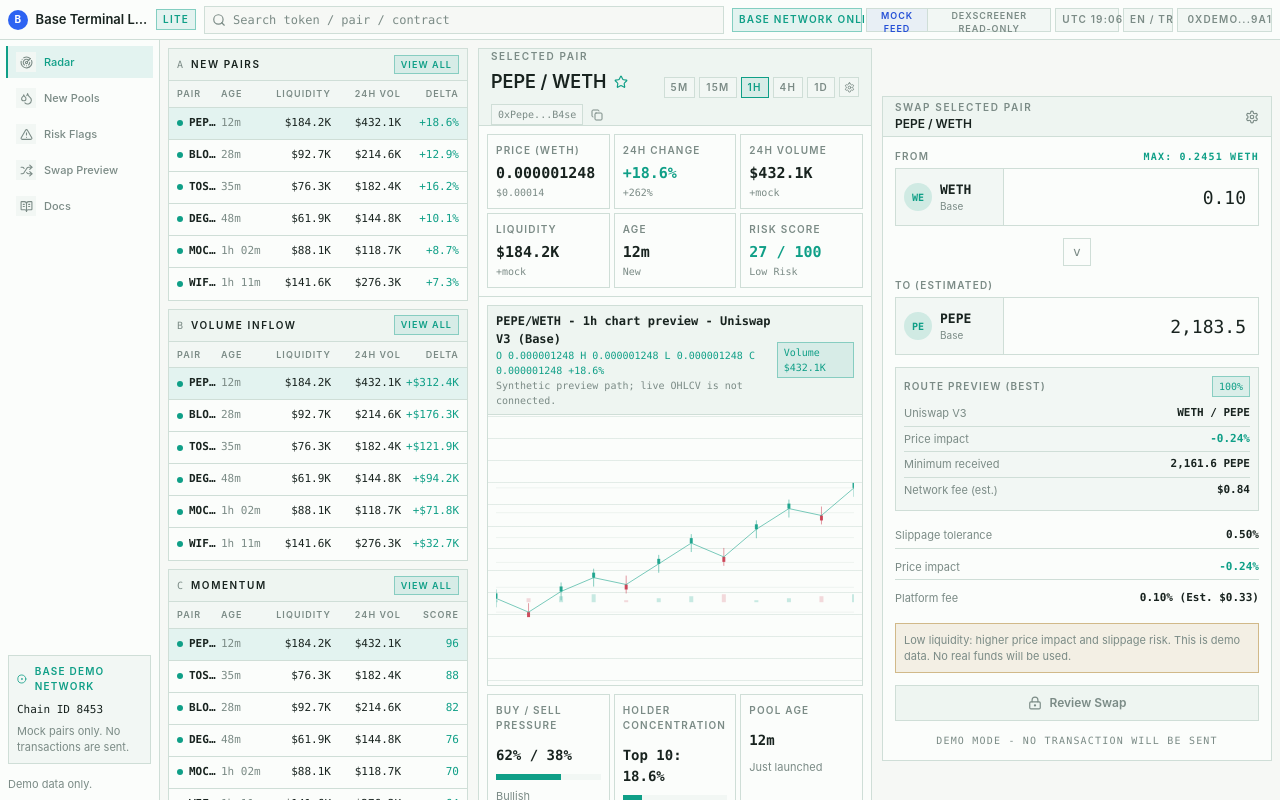
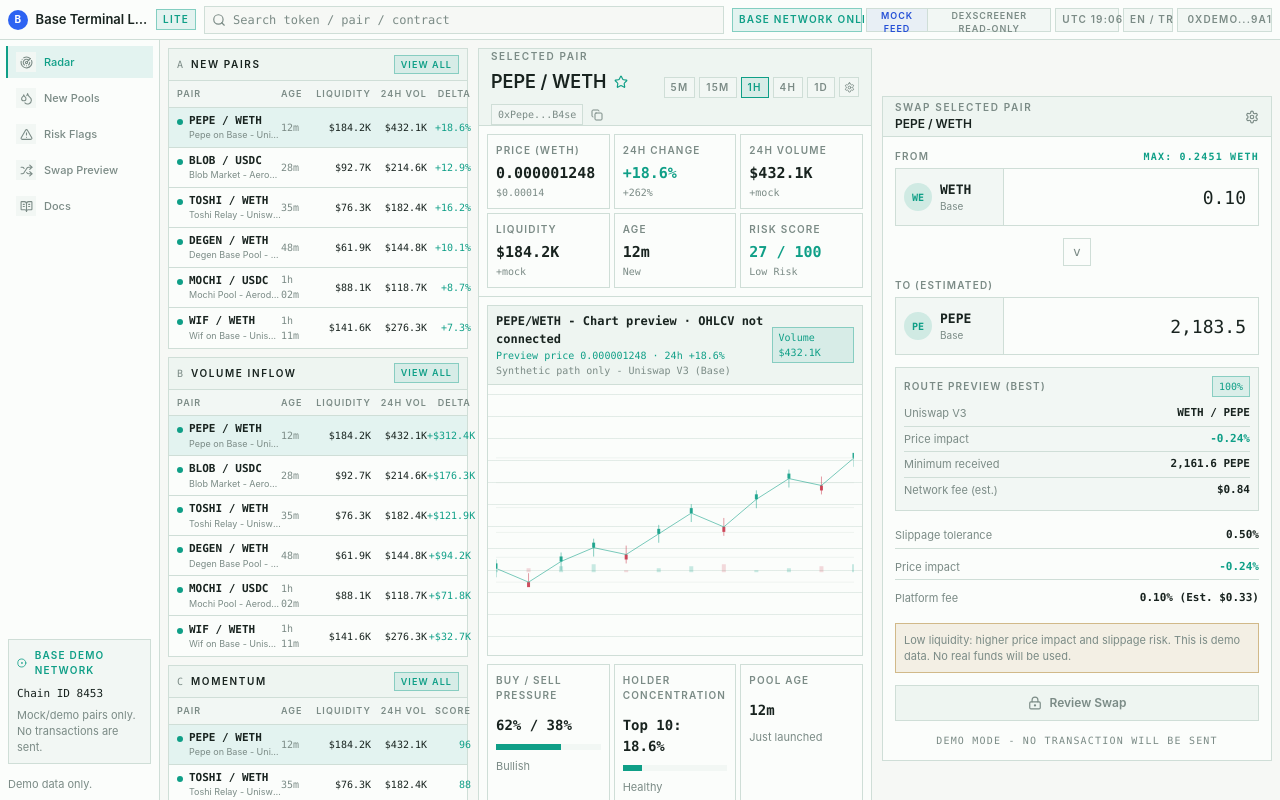
Before and after one commit to Edizemre1/base-market-terminal-lite, a Next.js app: page / in a window 1280 px wide. Shown: the top 800 px of the page. Built offline with nearby package versions, Linux system fonts and the light colour scheme.

Commit message:
Improve DexScreener feed labeling UX

```diff
--- a/src/components/AppShell.tsx
+++ b/src/components/AppShell.tsx
@@ -102,9 +102,9 @@ export function AppShell({ children }: { children: ReactNode }) {
               Base Demo Network
             </div>
             <p className="font-mono text-[11px] text-base-text">Chain ID 8453</p>
-            <p className="mt-1 text-[11px] leading-4 text-base-muted">
-              Mock pairs only. No transactions are sent.
-            </p>
+            <Suspense fallback={<SidebarNetworkCopy mode="mock" />}>
+              <SidebarNetworkCard />
+            </Suspense>
           </div>
           <p className="mt-3 text-[11px] text-base-muted">Demo data only.</p>
         </div>
@@ -186,6 +186,23 @@ function DataSourceFallback() {
   );
 }
 
+function SidebarNetworkCard() {
+  const searchParams = useSearchParams();
+  const activeMode: MarketDataMode =
+    searchParams.get("data") === "dexscreener" ? "dexscreener" : "mock";
+
+  return <SidebarNetworkCopy mode={activeMode} />;
+}
+
+function SidebarNetworkCopy({ mode }: { mode: MarketDataMode }) {
+  const copy =
+    mode === "dexscreener"
+      ? "DexScreener read-only mode. Some rows may use mock fallback."
+      : "Mock/demo pairs only. No transactions are sent.";
+
+  return <p className="mt-1 text-[11px] leading-4 text-base-muted">{copy}</p>;
+}
+
 function TopChip({
   label,
   tone = "muted",
--- a/src/components/BaseTerminal.tsx
+++ b/src/components/BaseTerminal.tsx
@@ -63,6 +63,7 @@ export function BaseTerminal({ data }: { data: MarketTerminalSnapshot }) {
             marker="A"
             kind="new"
             pairs={data.newPairs}
+            showFallbackLabels={data.mode === "dexscreener"}
             selectedPairId={selectedPair.id}
             onSelect={setSelectedPairId}
           />
@@ -71,6 +72,7 @@ export function BaseTerminal({ data }: { data: MarketTerminalSnapshot }) {
             marker="B"
             kind="inflow"
             pairs={data.volumeInflows}
+            showFallbackLabels={data.mode === "dexscreener"}
             selectedPairId={selectedPair.id}
             onSelect={setSelectedPairId}
           />
@@ -79,6 +81,7 @@ export function BaseTerminal({ data }: { data: MarketTerminalSnapshot }) {
             marker="C"
             kind="momentum"
             pairs={data.momentumPairs}
+            showFallbackLabels={data.mode === "dexscreener"}
             selectedPairId={selectedPair.id}
             onSelect={setSelectedPairId}
           />
@@ -111,6 +114,7 @@ function OpportunityFeed({
   marker,
   kind,
   pairs,
+  showFallbackLabels,
   selectedPairId,
   onSelect
 }: {
@@ -119,6 +123,7 @@ function OpportunityFeed({
   marker: string;
   kind: FeedKind;
   pairs: BasePair[];
+  showFallbackLabels: boolean;
   selectedPairId: string;
   onSelect: (id: string) => void;
 }) {
@@ -135,7 +140,7 @@ function OpportunityFeed({
           View all
         </span>
       </div>
-      <div className="grid grid-cols-[minmax(0,1fr)_42px_68px_70px_58px] border-b border-base-line bg-base-elevated px-2 py-1.5 text-[9px] font-semibold uppercase tracking-[0.12em] text-base-muted">
+      <div className="grid grid-cols-[minmax(104px,1.4fr)_34px_56px_56px_44px] border-b border-base-line bg-base-elevated px-2 py-1.5 text-[9px] font-semibold uppercase tracking-[0.12em] text-base-muted">
         <span>Pair</span>
         <span>Age</span>
         <span className="text-right">Liquidity</span>
@@ -143,30 +148,50 @@ function OpportunityFeed({
         <span className="text-right">{kind === "momentum" ? "Score" : "Delta"}</span>
       </div>
       <div>
-        {pairs.map((pair) => (
+        {pairs.map((pair) => {
+          const isFallbackRow = showFallbackLabels && pair.dataSource === "mock";
+
+          return (
             <button
               key={`${title}-${pair.id}`}
               type="button"
               onClick={() => onSelect(pair.id)}
               className={cx(
-              "grid h-8 w-full grid-cols-[minmax(0,1fr)_42px_68px_70px_58px] items-center border-b border-base-line px-2 text-left text-[11px] last:border-b-0 hover:bg-base-mint/5",
+                "grid min-h-10 w-full grid-cols-[minmax(104px,1.4fr)_34px_56px_56px_44px] items-center border-b border-base-line px-2 py-1 text-left text-[11px] last:border-b-0 hover:bg-base-mint/5",
                 selectedPairId === pair.id && "bg-base-mint/10"
               )}
             >
-            <span className="flex min-w-0 items-center gap-1.5 font-mono font-semibold text-base-text">
-              <span className="h-1.5 w-1.5 shrink-0 rounded-full bg-base-mint" />
-              <span className="truncate">{pair.pair}</span>
+              <span className="flex min-w-0 items-start gap-1.5">
+                <span
+                  className={cx(
+                    "mt-1.5 h-1.5 w-1.5 shrink-0 rounded-full",
+                    isFallbackRow ? "bg-base-amber" : "bg-base-mint"
+                  )}
+                />
+                <span className="min-w-0">
+                  <span className="block truncate font-mono font-semibold text-base-text">
+                    {pair.pair}
                   </span>
-            <span className="font-mono text-base-muted">{pair.age}</span>
-            <span className="text-right font-mono text-base-text">
+                  <span
+                    className={cx(
+                      "block truncate text-[9px] leading-3",
+                      isFallbackRow ? "font-mono text-base-amber" : "text-base-muted"
+                    )}
+                  >
+                    {getFeedRowSubtitle(pair, isFallbackRow)}
+                  </span>
+                </span>
+              </span>
+              <span className="font-mono text-[10px] text-base-muted">{pair.age}</span>
+              <span className="text-right font-mono text-[10px] text-base-text">
                 {formatCompactCurrency(pair.liquidity)}
               </span>
-            <span className="text-right font-mono text-base-text">
+              <span className="text-right font-mono text-[10px] text-base-text">
                 {formatCompactCurrency(pair.volume24h)}
               </span>
               <span
                 className={cx(
-                "text-right font-mono",
+                  "text-right font-mono text-[10px]",
                   pair.change24h >= 0 ? "text-base-mint" : "text-base-rose"
                 )}
               >
@@ -177,10 +202,21 @@ function OpportunityFeed({
                     : formatPercent(pair.change24h)}
               </span>
             </button>
-        ))}
+          );
+        })}
       </div>
     </section>
   );
+}
+
+function getFeedRowSubtitle(pair: BasePair, isFallbackRow: boolean) {
+  if (isFallbackRow) {
+    return `Demo fallback - ${pair.dex}`;
+  }
+
+  return pair.project && pair.project !== pair.baseToken
+    ? `${pair.project} - ${pair.dex}`
+    : pair.dex;
 }
 
 function SelectedPairPanel({
@@ -190,7 +226,12 @@ function SelectedPairPanel({
   pair: BasePair;
   marketDataMode: MarketTerminalSnapshot["mode"];
 }) {
-  const readOnlyDetail = marketDataMode === "dexscreener" ? "Read-only feed" : "+mock";
+  const readOnlyDetail =
+    marketDataMode === "dexscreener"
+      ? pair.dataSource === "mock"
+        ? "Mock fallback"
+        : "Read-only feed"
+      : "+mock";
 
   return (
     <section className="border border-base-line bg-base-panel">
@@ -341,13 +382,13 @@ function MockChart({ pair }: { pair: BasePair }) {
       <div className="flex items-center justify-between border-b border-base-line bg-base-raised px-2 py-1.5">
         <div>
           <p className="font-mono text-[12px] font-semibold text-base-text">
-            {pair.pair.replace(" / ", "/")} - 1h chart preview - {pair.dex} (Base)
+            {pair.pair.replace(" / ", "/")} - Chart preview · OHLCV not connected
           </p>
           <p className="font-mono text-[10px] text-base-mint">
-            O {pair.price} H {pair.price} L {pair.price} C {pair.price} {formatPercent(pair.change24h)}
+            Preview price {pair.price} · 24h {formatPercent(pair.change24h)}
           </p>
           <p className="font-mono text-[10px] text-base-muted">
-            Synthetic preview path; live OHLCV is not connected.
+            Synthetic path only - {pair.dex} (Base)
           </p>
         </div>
         <span className="border border-base-mint/40 bg-base-mint/10 px-1.5 py-0.5 font-mono text-[10px] text-base-mint">
--- a/src/data/providers/dexScreenerProvider.ts
+++ b/src/data/providers/dexScreenerProvider.ts
@@ -9,6 +9,7 @@ const FEED_LIMIT = 8;
 const MIN_LIQUIDITY_USD = 10_000;
 const MIN_VOLUME_24H_USD = 5_000;
 const MIN_VOLUME_INFLOW_24H_USD = 10_000;
+const MAX_NEW_PAIR_AGE_MINUTES = 7 * 24 * 60;
 const CURATED_BASE_QUERIES = [
   "WETH USDC",
   "AERO USDC",
@@ -75,7 +76,9 @@ export async function createDexScreenerProvider(): Promise<MarketDataProvider> {
     name: "DexScreener read-only Base data",
     readOnly: true,
     getNewPairs: () => {
-      const source = normalizedProfilePairs.length > 0 ? normalizedProfilePairs : allPairs;
+      const freshProfilePairs = normalizedProfilePairs.filter(isFreshPair);
+      const freshPairs = allPairs.filter(isFreshPair);
+      const source = freshProfilePairs.length > 0 ? freshProfilePairs : freshPairs;
       return [...source]
         .sort(
           (left, right) =>
@@ -227,6 +230,7 @@ function normalizePair(pair: DexPair): BasePair | undefined {
   const priceUsd = toNumber(pair.priceUsd);
 
   return {
+    dataSource: "dexscreener",
     id: pairAddress.toLowerCase(),
     pair: `${baseToken.symbol} / ${quoteToken.symbol}`,
     baseToken: baseToken.symbol,
@@ -464,6 +468,10 @@ function hasMinimumMarketQuality(pair: BasePair, minVolume24h = MIN_VOLUME_24H_U
   return pair.liquidity > MIN_LIQUIDITY_USD && pair.volume24h > minVolume24h;
 }
 
+function isFreshPair(pair: BasePair) {
+  return pair.ageMinutes > 0 && pair.ageMinutes <= MAX_NEW_PAIR_AGE_MINUTES;
+}
+
 function getDexPairQualityScore(pair: DexPair) {
   const volume24h = toNumber(pair.volume?.h24);
   const liquidity = toNumber(pair.liquidity?.usd);
--- a/src/data/providers/index.ts
+++ b/src/data/providers/index.ts
@@ -124,6 +124,7 @@ async function hydratePair(
 
   return {
     ...pair,
+    dataSource: pair.dataSource ?? (provider.mode === "dexscreener" ? "dexscreener" : "mock"),
     chart,
     activity,
     liquidityDetail: liquidityDetail ?? pair.liquidityDetail,
--- a/src/types/baseTerminal.ts
+++ b/src/types/baseTerminal.ts
@@ -13,6 +13,7 @@ export type PairActivity = {
 };
 
 export type BasePair = {
+  dataSource?: "mock" | "dexscreener";
   id: string;
   pair: string;
   baseToken: string;
```
Lines whose indentation alone changed are shown as unchanged.
